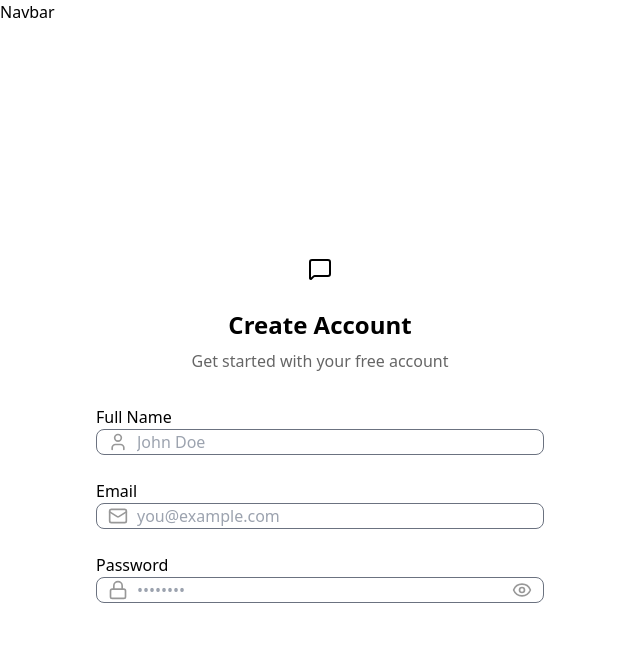
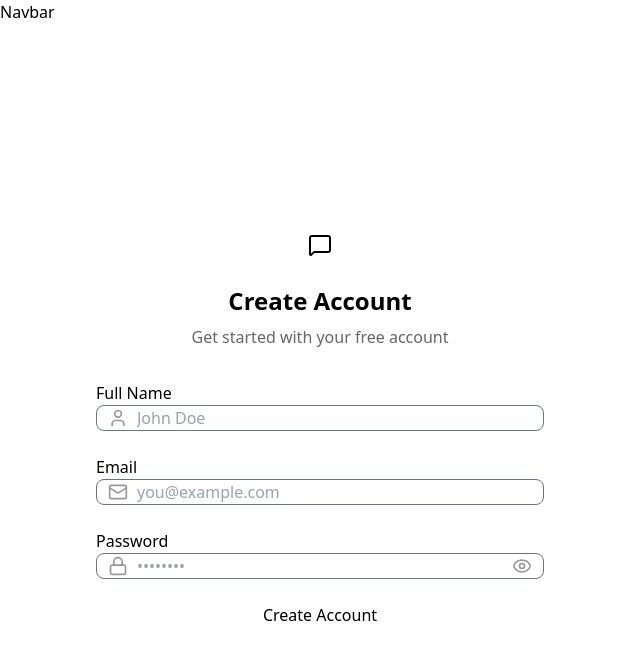
Before and after one commit to Luke7787/chat-app, a React app in the folder frontend/: page /signup in a window 1280 px wide. Shown: the top 660 px of the page, without its empty margins (0-640 px from the left). Built offline with nearby package versions, Linux system fonts and the light colour scheme; no server answers; the HTML template or start-up script is replaced by a standard one.

Commit message:
added submit button

```diff
--- a/frontend/src/pages/SignUpPage.jsx
+++ b/frontend/src/pages/SignUpPage.jsx
@@ -1,6 +1,14 @@
 import { useState } from "react";
 import { useAuthStore } from "../store/useAuthStore";
-import { Eye, EyeOff, Lock, Mail, MessageSquare, User } from "lucide-react";
+import {
+  Eye,
+  EyeOff,
+  Loader2,
+  Lock,
+  Mail,
+  MessageSquare,
+  User,
+} from "lucide-react";
 
 const SignUpPage = () => {
   const [showPassword, setShowPassword] = useState(false);
@@ -107,6 +115,20 @@ const SignUpPage = () => {
                 </button>
               </div>
             </div>
+            <button
+              type="submit"
+              className="btn btn-primary w-full"
+              disabled={isSigningUp}
+            >
+              {isSigningUp ? (
+                <>
+                  <Loader2 className="size-5 animate-spin" />
+                  Loading...
+                </>
+              ) : (
+                "Create Account"
+              )}
+            </button>
           </form>
         </div>
       </div>
```
